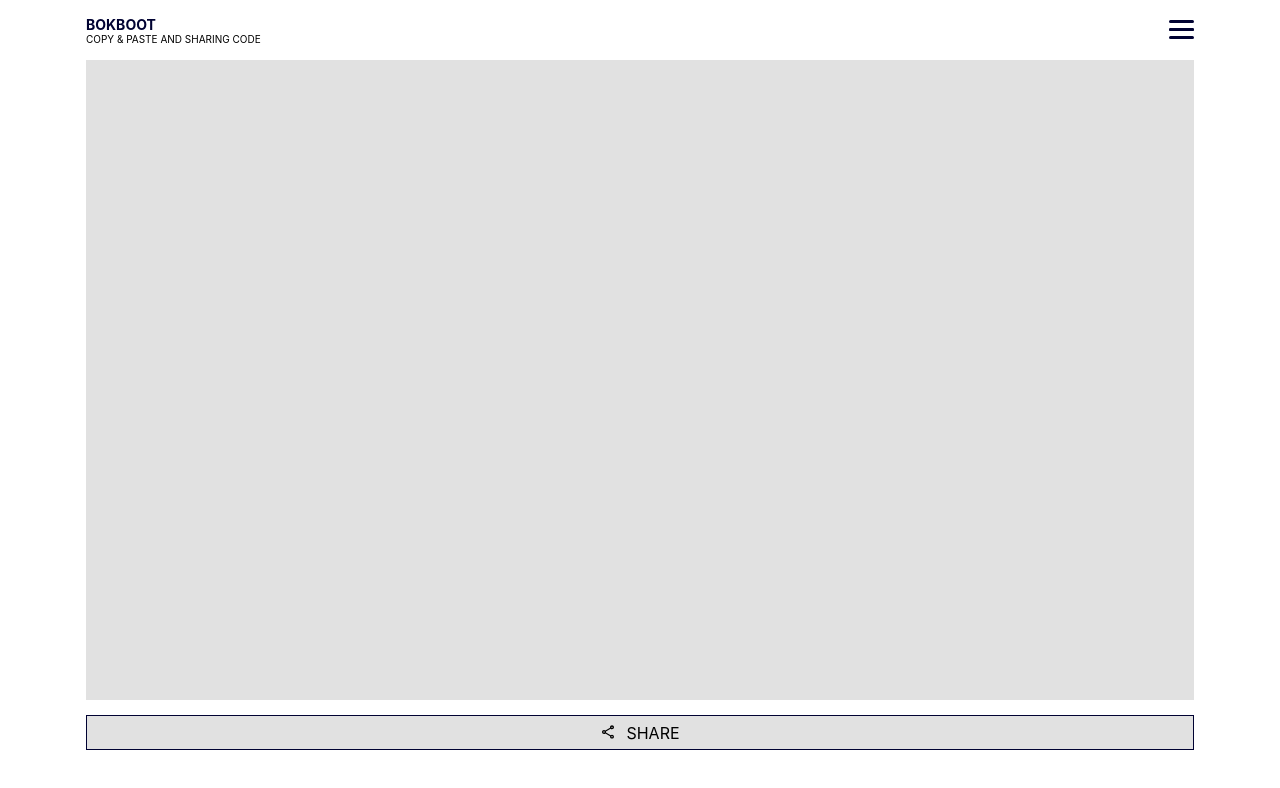
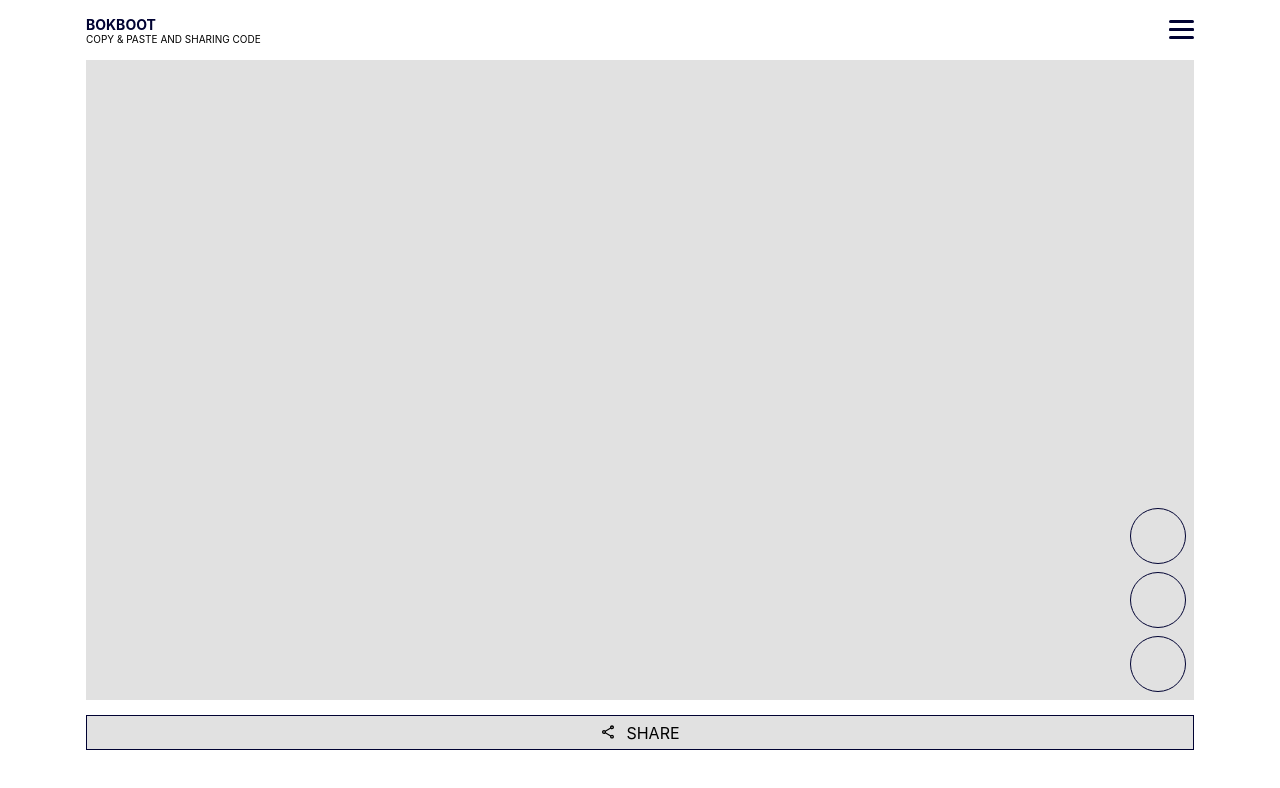
Before and after one commit to ryuhojin/BOKBOOT-UI, a React app: page /beta in a window 1280 px wide. Shown: the top 788 px of the page. Built offline with nearby package versions, Linux system fonts and the light colour scheme; a web font is replaced by a local one.

Commit message:
업데이트 : 시즌2 레이아웃 구성

```diff
--- /dev/null
+++ b/src/components/common/CtnGroup.tsx
@@ -0,0 +1,12 @@
+import Ctn from "./Ctn";
+import * as S from './style/StyledCtnGroup'
+const CtnGroup = () => {
+  return (
+    <S.CtnGroupLayout>
+      <Ctn></Ctn>
+      <Ctn></Ctn>
+      <Ctn></Ctn>
+    </S.CtnGroupLayout>
+  );
+};
+export default CtnGroup;
--- a/src/components/common/Header.tsx
+++ b/src/components/common/Header.tsx
@@ -1,6 +1,6 @@
 import { memo } from "react";
 import { Link } from "react-router-dom";
-import Menu from "./Menu";
+import MenuBtn from "./MenuBtn";
 import * as S from "./style/StyledHeader";
 
 const Header = () => {
@@ -13,7 +13,7 @@ const Header = () => {
         <S.HeaderDescription>COPY & PASTE AND SHARING CODE</S.HeaderDescription>
       </S.HeaderLeftWrapper>
       <S.HeaderRightWrapper>
-        <Menu/>
+        <MenuBtn />
       </S.HeaderRightWrapper>
     </S.HeaderLayout>
   );
--- a/src/components/common/Menu.tsx
+++ b/src/components/common/MenuBtn.tsx
@@ -1,7 +1,7 @@
 import useMenu from "./hooks/useMenu";
-import * as S from "./style/StyledMenu";
+import * as S from "./style/StyledMenuBtn";
 
-const Menu = () => {
+const MenuBtn = () => {
   const [isOpen, onToggle] = useMenu();
   return (
     <S.MenuLayout
@@ -15,4 +15,4 @@ const Menu = () => {
     </S.MenuLayout>
   );
 };
-export default Menu;
+export default MenuBtn;
--- /dev/null
+++ b/src/components/common/SideBar.tsx
@@ -0,0 +1,4 @@
+const SideBar = () => {
+    return <></>
+}
+export default SideBar;
--- a/src/components/common/style/StyledCtn.ts
+++ b/src/components/common/style/StyledCtn.ts
@@ -1,13 +1,11 @@
 import styled from "styled-components";
 
 const CtnLayout = styled.div`
-  width: 40px;
-  height: 40px;
-  border-radius: 25px;
-  background: #fff;
-  position: absolute;
-  right: 8px;
-  bottom: 8px;
+  width: 56px;
+  height: 56px;
+  border-radius: 50px;
+  border: 1px solid ${(props) => props.theme.colors.pointColor};
+  background-color: ${(props) => props.theme.colors.basic2Color};
 `;
 
 export { CtnLayout };
--- /dev/null
+++ b/src/components/common/style/StyledCtnGroup.ts
@@ -0,0 +1,16 @@
+import styled from "styled-components";
+
+const CtnGroupLayout = styled.div`
+  display: flex;
+  flex-direction: column;
+  position: absolute;
+  right: 8px;
+  bottom: 8px;
+
+  transition: 0.5s ease-in-out;
+  div + div {
+    margin-top: 8px;
+  }
+`;
+
+export { CtnGroupLayout };
--- a/src/containers/beta/BetaContainer.tsx
+++ b/src/containers/beta/BetaContainer.tsx
@@ -1,13 +1,13 @@
 import Btn from "@/components/common/Btn";
-import Ctn from "@/components/common/Ctn";
+import CtnGroup from "@/components/common/CtnGroup";
 import ContentTemplate from "@/templates/ContentTemplate";
 import { MdOutlineShare } from "react-icons/md";
 
 const BetaContainer = () => {
   return (
     <ContentTemplate button={<Btn icon={<MdOutlineShare />} text="SHARE" />}>
-      {/* <Ctn /> */}
-      <></>
+      <CtnGroup />
+      {/* <></> */}
     </ContentTemplate>
   );
 };
```
Also changed, not shown: src/components/common/style/StyledMenuBtn.ts (renamed from src/components/common/style/StyledMenu.ts).
